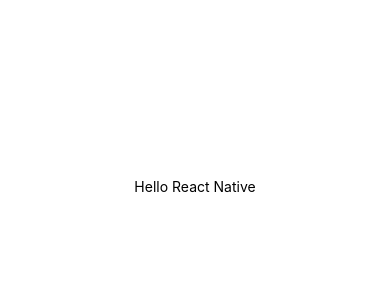
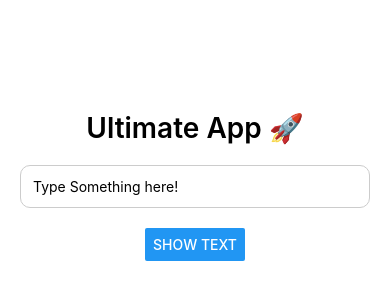
Before and after one commit to nuhgnoej/ultimateApp, a React Native app: screen / in a window 390 px wide. Shown: the part 236-536 px from the top of the page. Built offline with nearby package versions, Linux system fonts and the light colour scheme.

Commit message:
250428 원격저장소 연결 및 기본컴포넌트 넣기

```diff
--- a/App.tsx
+++ b/App.tsx
@@ -1,11 +1,27 @@
 import { StatusBar } from "expo-status-bar";
-import { StyleSheet, Text, View } from "react-native";
+import { useState } from "react";
+import { Alert, Button, Platform, StyleSheet, Text, TextInput, View } from "react-native";
 
 export default function App() {
+  const [inputText, setInputText] = useState("");
+  const handleButtonPress = () => {
+    if (Platform.OS === 'web') {
+      window.alert(`You typed: ${inputText || 'Nothing!'}`);
+    } else {
+      Alert.alert('You typed:', inputText || 'Nothing!');
+    }
+  };
   return (
     <View style={styles.container}>
-      <Text>Hello React Native</Text>
       <StatusBar style="auto" />
+      <Text style={styles.title}>Ultimate App 🚀</Text>
+      <TextInput
+        style={styles.input}
+        placeholder="Type Something here!"
+        value={inputText}
+        onChangeText={setInputText}
+      />
+      <Button title="Show Text" onPress={handleButtonPress} />
     </View>
   );
 }
@@ -14,7 +30,21 @@ const styles = StyleSheet.create({
   container: {
     flex: 1,
     backgroundColor: "#fff",
+    justifyContent: "center",
     alignItems: "center",
-    justifyContent: "center",
+    padding: 20,
+  },
+  title: {
+    fontSize: 28,
+    fontWeight: "600",
+    marginBottom: 20,
+  },
+  input: {
+    width: "100%",
+    borderWidth: 1,
+    borderColor: "#ccc",
+    borderRadius: 10,
+    padding: 12,
+    marginBottom: 20,
   },
 });
```
Also changed, not shown: 1 other file (tests, documents, lock files or other folders).
